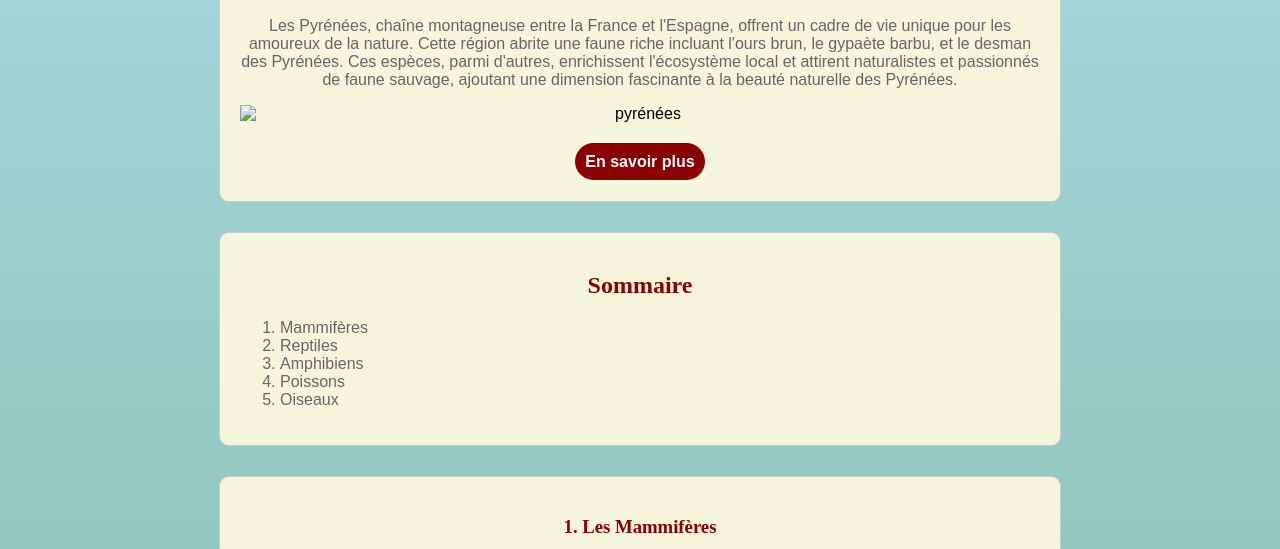
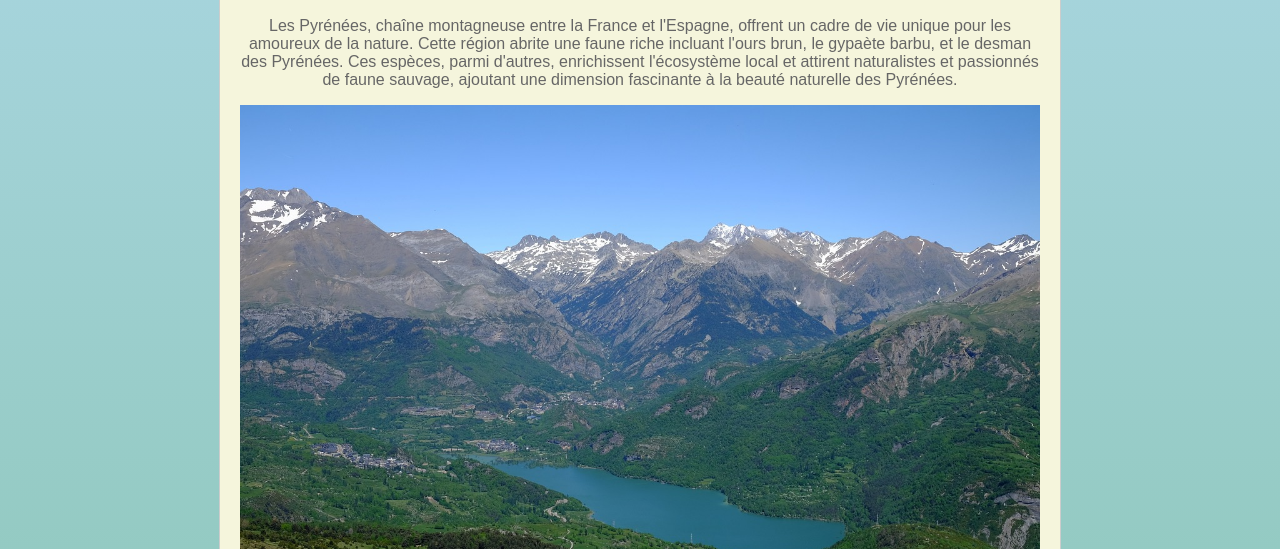
Before and after one commit to bessonsoulatlabrousse/les-animaux-pyrennees, a plain HTML site: page index.html in a window 1280 px wide. Shown: the part 251-800 px from the top of the page. Drawn offline with Linux system fonts and the light colour scheme.

Commit message:
Update index.html

```diff
--- a/index.html
+++ b/index.html
@@ -28,7 +28,7 @@
   <p>
   	Les Pyrénées, chaîne montagneuse entre la France et l'Espagne, offrent un cadre de vie unique pour les amoureux de la nature. Cette région abrite une faune riche incluant l'ours brun, le gypaète barbu, et le desman des Pyrénées. Ces espèces, parmi d'autres, enrichissent l'écosystème local et attirent naturalistes et passionnés de faune sauvage, ajoutant une dimension fascinante à la beauté naturelle des Pyrénées.
   </p>
-  <img src="images/pyrénées.jpg" alt="pyrénées" class="image">
+  <img src="images/pyrenees.jpg" alt="pyrénées" class="image">
 
   <div class="button">
   <a href="https://fr.wikipedia.org/wiki/Pyrénées" target="_blank" class="btn-primary">En savoir plus</a>
```
